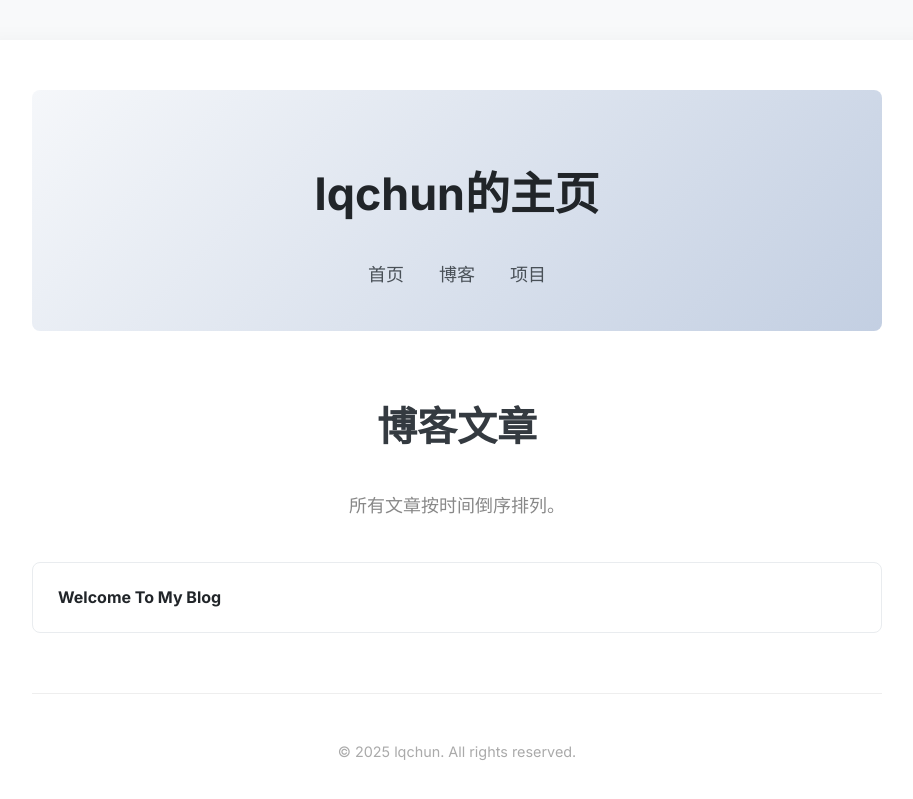
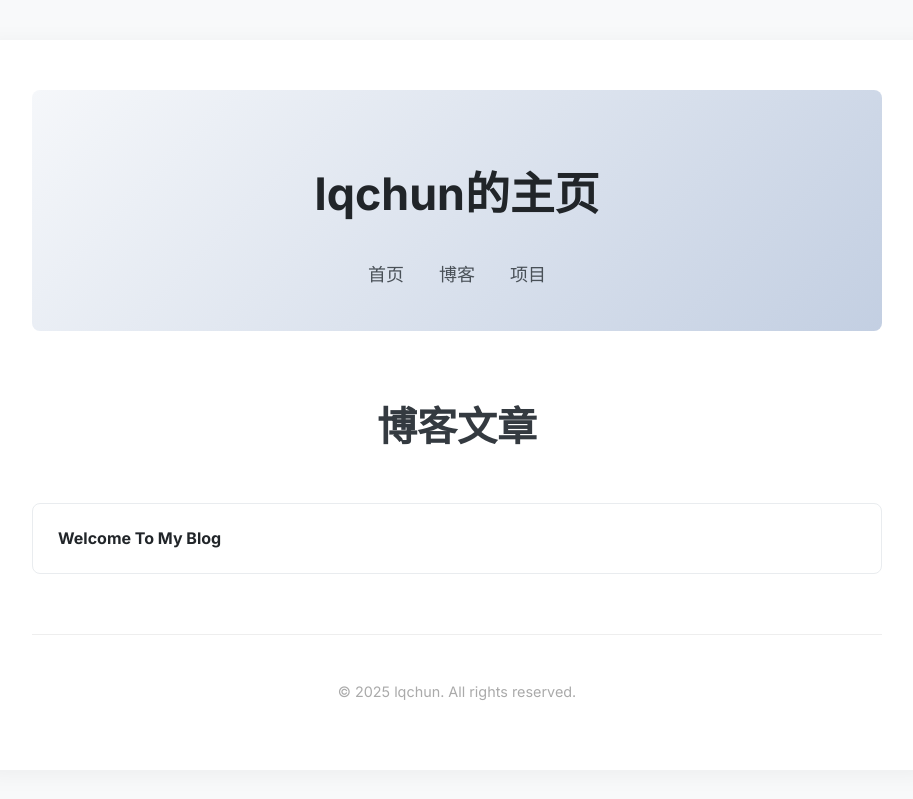
Before and after one commit to Lqchun-28/Lqchun-28.github.io, a Jekyll site: the page built from blog.html, in a window 1280 px wide. Shown: the top 799 px of the page, without its empty margins (183-1096 px from the left). Built offline with Jekyll 4.4.1, drawn with Linux system fonts in a browser that asks for light colours.

Commit message:
Update blog.html

```diff
--- a/blog.html
+++ b/blog.html
@@ -5,7 +5,6 @@ title: 博客文章
 
 <div class="page-header">
   <h1>博客文章</h1>
-  <p>所有文章按时间倒序排列。</p>
 </div>
 
 <ul class="post-list">
```
